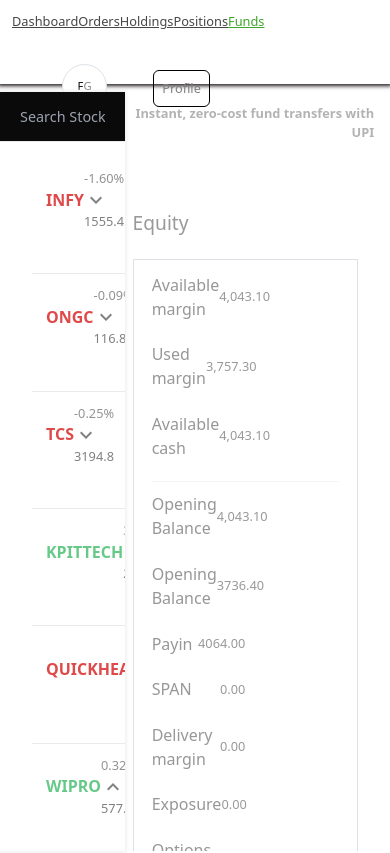
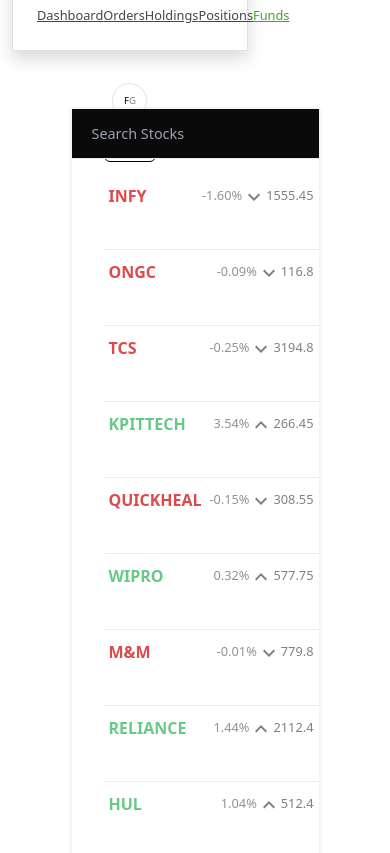
Before and after one commit to Ankushyadav1712/Funded-Grow, a React (Vite) app: page /funds in a window 390 px wide. Shown: the top 853 px of the page. Built offline with nearby package versions, Linux system fonts and the light colour scheme; no server answers; the database is empty.

Commit message:
responsive Dashboard

```diff
--- a/src/components/menu/Menu.css
+++ b/src/components/menu/Menu.css
@@ -5,6 +5,7 @@
     align-items: center;
     padding: 0 20px;
     flex-wrap:  wrap;
+    width: 100%;
   }
 
   /* Left and Right Sections */
@@ -16,6 +17,7 @@
   .menu-items {
     display: flex;
     gap: 16px;
+    flex-wrap: wrap;
   }
 
   /* Style for links */
@@ -38,6 +40,7 @@
     display: flex;
     align-items: center;
     gap: 8px;
+    flex-wrap: wrap;
   }
 
   .avatar {
@@ -142,19 +145,3 @@
     gap: 1rem;
   }
 }
-
-
-@media (min-width: 344px) {
-  .lg\\:flex {
-    display: flex;
-  }
-
-  .topbar-container{
-    width: 100%;
-  }
-
-
-  .space-x-4 {
-    gap: 1rem;
-  }
-}
--- a/src/components/menu/Menu.jsx
+++ b/src/components/menu/Menu.jsx
@@ -1,11 +1,150 @@
+// import React, { useState, useEffect } from "react";
+// import { Link, NavLink } from "react-router-dom";
+// // const { userName } = useUser();
+// import { getAuth, onAuthStateChanged } from "firebase/auth";
+
+// const Menu = () => {
+//   const [isProfileDropdownOpen, setIsProfileDropdownOpen] = useState(false);
+//   // const[userName,setUserName] = useState(null);
+//   const [userEmail, setUserEmail] = useState(null);
+    // const [isMenuOpen, setIsMenuOpen] = useState(false);
+
+
+//   useEffect(() => {
+//     const auth = getAuth();
+//     const unsubscribe = onAuthStateChanged(auth, (user) => {
+//       if (user) {
+//         setUserEmail(user.email); // Set the user's email
+//         // setUserName(user.name);
+//       } else {
+//         setUserEmail(null); // Clear email if user logs out
+//       }
+//     });
+
+//     return () => unsubscribe();
+//   }, []);
+
+//   const handleProfileClick = () => {
+//     setIsProfileDropdownOpen(!isProfileDropdownOpen);
+//   };
+
+// const handleMenuToggle = () => {
+//   setIsMenuOpen(!isMenuOpen);
+// };
+
+//   const menuClass = "menu text-gray-600 hover:text-emerald-500 no-underline";
+//   const activeMenuClass = "menu selected text-emerald-500 font-bold no-underline";
+
+//   return (
+//     <div className="topbar-container ">
+//       <nav className="col-8">
+//         <div>
+//           <div className="container mx-auto flex justify-between items-center col-12">
+//             {/* Logo */}
+//             <div className="text-black text-2xl font-bold col-4">
+//               Funded{" "}
+//               <span className="border-2 border-green-500 text-green-500 px-2 py-1 rounded">
+//                 Grow
+//               </span>
+
+//             </div>
+//             <div className="col-4"></div>
+
+//             {/* Menu items */}
+//             <div className="lg:flex space-x-8 col-8  no-underline">
+//               <NavLink
+//                 to="/summary"
+//                 className={({ isActive, isPending }) =>
+//                   isPending ? "pending" : isActive ? activeMenuClass : menuClass
+//                 }
+//               >
+//                 Dashboard
+//               </NavLink>
+//               <NavLink
+//                 to="/orders"
+//                 className={({ isActive, isPending }) =>
+//                   isPending ? "pending" : isActive ? activeMenuClass : menuClass
+//                 }
+//               >
+//                 Orders
+//               </NavLink>
+//               <NavLink
+//                 to="/holding"
+//                 className={({ isActive, isPending }) =>
+//                   isPending ? "pending" : isActive ? activeMenuClass : menuClass
+//                 }
+//               >
+//                 Holdings
+//               </NavLink>
+//               <NavLink
+//                 to="/positions"
+//                 className={({ isActive, isPending }) =>
+//                   isPending ? "pending" : isActive ? activeMenuClass : menuClass
+//                 }
+//               >
+//                 Positions
+//               </NavLink>
+//               <NavLink
+//                 to="/funds"
+//                 className={({ isActive, isPending }) =>
+//                   isPending ? "pending" : isActive ? activeMenuClass : menuClass
+//                 }
+//               >
+//                 Funds
+//               </NavLink>
+//             </div>
+
+//             {/* Profile */}
+//             <div className="lg:flex items-center space-x-4 ">
+//               <div className="profile flex items-center mt-4">
+//                 <div className="avatar bg-white text-black px-3 py-2 rounded-full mr-2 mt-2 border text-5xl">
+//                   F<span className="text-green-500">G</span>
+//                 </div>
+//                 <p
+//                   className="username mt-1 text-9xl border border-black m-2 p-2 rounded bg-green-400 hover:bg-gray-500"
+//                   onClick={handleProfileClick}
+//                 >
+//                   Profile{" "}
+//                 </p>
+//               </div>
+//               {isProfileDropdownOpen && (
+//                 <div className="fixed right-4 mt-5 -mb-12 -mr-12 bg-gray-300 border border-black rounded shadow-lg p-4">
+//                   <ul className="">
+//                     {/* <li>{userName||"Name"}</li> */}
+//                     <li className="">{userEmail || "Email"}</li>
+//                   </ul>
+//                   <div className="mt-4 gap-3">
+//                     <div className="col-12 gap-2">
+//                       <button onClick={handleProfileClick} className="col-4 ">
+//                         Close
+//                       </button>
+//                       <Link
+//                         to=""
+//                         className="no-underline text-black border border-black p-2 rounded ml-1 -mr-20"
+//                       >
+//                         Log Out
+//                       </Link>
+//                     </div>
+//                   </div>
+//                 </div>
+//               )}
+//             </div>
+//           </div>
+//         </div>
+//       </nav>
+//     </div>
+//   );
+// };
+
+// export default Menu;
+
 import React, { useState, useEffect } from "react";
 import { Link, NavLink } from "react-router-dom";
-// const { userName } = useUser();
 import { getAuth, onAuthStateChanged } from "firebase/auth";
 
 const Menu = () => {
   const [isProfileDropdownOpen, setIsProfileDropdownOpen] = useState(false);
-  // const[userName,setUserName] = useState(null);
+  const [isMenuOpen, setIsMenuOpen] = useState(false);
   const [userEmail, setUserEmail] = useState(null);
 
   useEffect(() => {
@@ -13,82 +152,102 @@
     const unsubscribe = onAuthStateChanged(auth, (user) => {
       if (user) {
         setUserEmail(user.email); // Set the user's email
-        // setUserName(user.name);
       } else {
         setUserEmail(null); // Clear email if user logs out
       }
     });
 
-    return () => unsubscribe(); // Cleanup the listener on component unmount
+    return () => unsubscribe();
   }, []);
 
   const handleProfileClick = () => {
     setIsProfileDropdownOpen(!isProfileDropdownOpen);
   };
 
+  const handleMenuToggle = () => {
+    setIsMenuOpen(!isMenuOpen);
+  };
+
   const menuClass = "menu text-gray-600 hover:text-emerald-500 no-underline";
-  const activeMenuClass = "menu selected text-emerald-500 font-bold no-underline";
+  const activeMenuClass =
+    "menu selected text-emerald-500 font-bold no-underline";
 
   return (
     <div className="topbar-container ">
-      <nav className="col-8">
-        <div>
-          <div className="container mx-auto flex justify-between items-center col-12">
+      <nav className="col-8 flex">
+        <div className="container mx-auto flex justify-around items-center col-12 ">
           {/* Logo */}
-            <div className="text-black text-2xl font-bold col-4">
+          <div className="text-black text-2xl font-bold">
             Funded{" "}
             <span className="border-2 border-green-500 text-green-500 px-2 py-1 rounded">
               Grow
             </span>
           </div>
-            <div className="col-4"></div>
+          <div className="col-6"></div>
+
+          {/* Hamburger Icon */}
+          <div className="lg:hidden flex items-center ">
+            <button onClick={handleMenuToggle} className="text-2xl">
+              &#9776;
+            </button>
+          </div>
 
           {/* Menu items */}
-            <div className="lg:flex space-x-8 col-8  no-underline">
+          <div
+            className={`${
+              isMenuOpen ? "block" : "hidden"
+            } lg:flex space-x-6 no-underline absolute lg:relative top-16 left-0 right-0 bg-white lg:bg-transparent lg:top-auto lg:left-auto lg:right-auto lg:space-x-4 p-4 lg:p-0 border lg:border-0 shadow lg:shadow-none z-50`}
+          >
             <NavLink
               to="/summary"
-                className={({ isActive, isPending }) =>
-                  isPending ? "pending" : isActive ? activeMenuClass : menuClass
+              className={({ isActive }) =>
+                isActive ? activeMenuClass : menuClass
               }
+              onClick={() => setIsMenuOpen(false)}
             >
               Dashboard
             </NavLink>
             <NavLink
               to="/orders"
-                className={({ isActive, isPending }) =>
-                  isPending ? "pending" : isActive ? activeMenuClass : menuClass
+              className={({ isActive }) =>
+                isActive ? activeMenuClass : menuClass
               }
+              onClick={() => setIsMenuOpen(false)}
             >
               Orders
             </NavLink>
             <NavLink
               to="/holding"
-                className={({ isActive, isPending }) =>
-                  isPending ? "pending" : isActive ? activeMenuClass : menuClass
+              className={({ isActive }) =>
+                isActive ? activeMenuClass : menuClass
               }
+              onClick={() => setIsMenuOpen(false)}
             >
               Holdings
             </NavLink>
             <NavLink
               to="/positions"
-                className={({ isActive, isPending }) =>
-                  isPending ? "pending" : isActive ? activeMenuClass : menuClass
+              className={({ isActive }) =>
+                isActive ? activeMenuClass : menuClass
               }
+              onClick={() => setIsMenuOpen(false)}
             >
               Positions
             </NavLink>
             <NavLink
               to="/funds"
-                className={({ isActive, isPending }) =>
-                  isPending ? "pending" : isActive ? activeMenuClass : menuClass
+              className={({ isActive }) =>
+                isActive ? activeMenuClass : menuClass
               }
+              onClick={() => setIsMenuOpen(false)}
             >
               Funds
             </NavLink>
           </div>
 
           {/* Profile */}
-            <div className="lg:flex items-center space-x-4 ">
+          <div className="col-2"></div>
+          <div className="lg:flex items-center space-x-4">
             <div className="profile flex items-center mt-4">
               <div className="avatar bg-white text-black px-3 py-2 rounded-full mr-2 mt-2 border text-5xl">
                 F<span className="text-green-500">G</span>
@@ -101,14 +260,13 @@
               </p>
             </div>
             {isProfileDropdownOpen && (
-                <div className="fixed right-4 mt-5 -mb-12 -mr-12 bg-gray-300 border border-black rounded shadow-lg p-4">
+              <div className="fixed right-4 mt-5 -mb-12 -mr-12 bg-gray-300 border border-black rounded shadow-lg p-4 z-50">
                 <ul className="">
-                    {/* <li>{userName||"Name"}</li> */}
                   <li className="">{userEmail || "Email"}</li>
                 </ul>
                 <div className="mt-4 gap-3">
                   <div className="col-12 gap-2">
-                      <button onClick={handleProfileClick} className="col-4 ">
+                    <button onClick={handleProfileClick} className="col-4">
                       Close
                     </button>
                     <Link
@@ -123,7 +281,6 @@
             )}
           </div>
         </div>
-        </div>
       </nav>
     </div>
   );
--- a/src/index.css
+++ b/src/index.css
@@ -587,7 +587,7 @@
     height: 10vh;
     display: flex;
     align-items: center;
-    box-shadow: 0px 0px 4px 2px rgb(36, 30, 30);
+    /* box-shadow: 0px 0px 4px 2px rgb(36, 30, 30); */
     box-sizing: border-box;
     z-index: 9;
   }
@@ -857,3 +857,204 @@
   .action:hover {
     background-color: rgb(212, 212, 212);
   }
+
+
+
+
+/* General Styles (Default for larger screens) */
+.dashboard-container {
+  width: 100%;
+  height: 90vh;
+  display: flex;
+  align-items: center;
+  box-sizing: border-box;
+}
+
+.content {
+  flex-basis: 68%;
+  height: 100%;
+  box-sizing: border-box;
+  overflow-y: auto;
+  padding: 3% 2%;
+}
+
+/* Add responsive design for smaller screens */
+@media (max-width: 1200px) {
+  .content {
+      flex-basis: 100%;
+      padding: 2% 1%;
+  }
+
+  .row {
+      flex-direction: column;
+      align-items: flex-start;
+  }
+
+  .col {
+      flex-basis: 100%;
+      margin-bottom: 20px;
+  }
+}
+
+@media (max-width: 992px) {
+  .funds {
+      flex-direction: column;
+      align-items: flex-start;
+      text-align: left;
+  }
+
+  .btn {
+      padding: 8px 16px;
+      font-size: 0.8rem;
+  }
+
+  .order-table th, .order-table td {
+      padding: 10px 5px;
+      font-size: 0.7rem;
+  }
+}
+
+@media (max-width: 768px) {
+  .dashboard-container {
+      flex-direction: column;
+      height: auto;
+  }
+
+  .menu-container {
+      flex-basis: 100%;
+      padding: 5px 10px;
+      justify-content: space-between;
+  }
+
+  .menus ul {
+      display: flex;
+      flex-direction: column;
+      align-items: center;
+  }
+
+  .menus li {
+      margin-bottom: 10px;
+  }
+
+  .profile {
+      flex-direction: column;
+      margin-left: 0;
+  }
+
+  .profile .avatar {
+      margin: 0 auto 5px;
+  }
+
+  .order-table th, .order-table td {
+      font-size: 0.4rem;
+  }
+}
+
+@media (max-width: 576px) {
+  .dashboard-container {
+      padding: 10px;
+  }
+
+  .content {
+      padding: 1%;
+  }
+
+  .row {
+      flex-direction: column;
+      margin-top: 10%;
+  }
+
+  .col h5 {
+      font-size: 1.2rem;
+  }
+
+  .col p {
+      font-size: 0.7rem;
+  }
+
+  .profile .username {
+      font-size: 0.7rem;
+  }
+
+  .btn {
+      padding: 5px 10px;
+      font-size: 0.7rem;
+  }
+
+  .funds p {
+      font-size: 0.7rem;
+  }
+
+  .title1 {
+      font-size: 1rem;
+  }
+
+  .order-table th, .order-table td {
+      font-size: 0.5rem;
+      padding: 5px 2px;
+  }
+
+  .list li {
+      padding: 10px 5px;
+  }
+
+  .watchlist-number {
+      flex-wrap: wrap;
+      padding: 10px;
+      position: static;
+      bottom: 0;
+      width: 100%;
+  }
+
+  .actions span button {
+      width: 30px;
+      height: 25px;
+      font-size: 0.6rem;
+  }
+
+  .item-info span:nth-child(2), .item-info span:nth-child(3) {
+      font-size: 0.7rem;
+  }
+
+  .no-orders .icon {
+      transform: scale(2);
+  }
+
+  .no-orders p {
+      font-size: 0.8rem;
+  }
+}
+
+/* Adjustments for very small devices (mobile phones) */
+@media (max-width: 400px) {
+  .funds {
+      flex-direction: column;
+      text-align: center;
+  }
+
+  .menu-container {
+      padding: 5px;
+  }
+
+  .menus li {
+      margin-right: 10px;
+  }
+
+  .profile .avatar {
+      width: 35px;
+      height: 35px;
+      font-size: 0.6rem;
+  }
+
+  .col h5 {
+      font-size: 1rem;
+  }
+
+  .data .first h3 {
+      font-size: 1.8rem;
+  }
+
+  .data .second p {
+      font-size: 0.7rem;
+  }
+}
```
Lines whose indentation alone changed are shown as unchanged.
